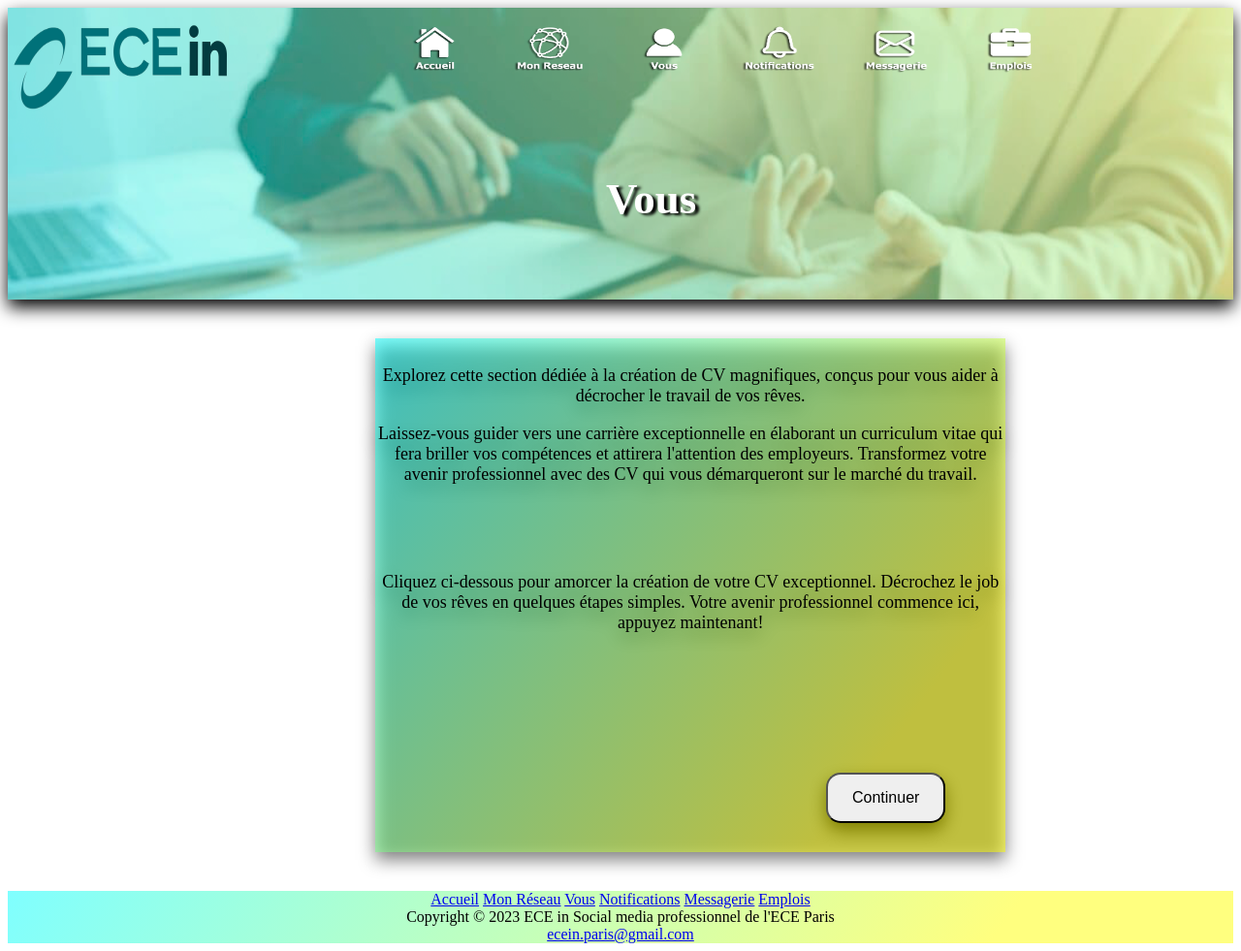
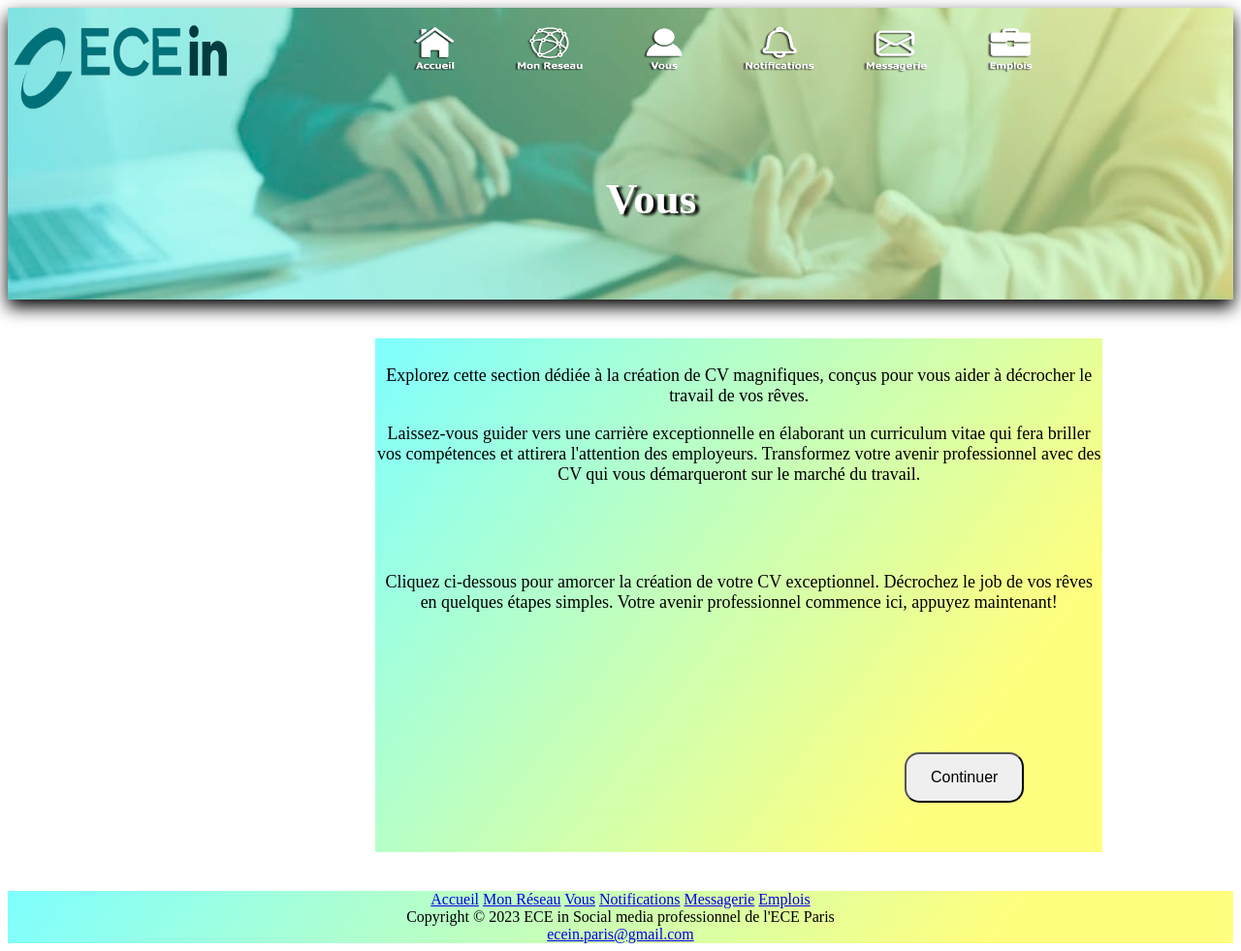
Before and after one commit to SAMYSanmugi/Projet-Web-SOCIAL-MEDIA, a PHP site: page /vous.html in a window 1280 px wide. Shown: the whole page at 97% size. Run offline with PHP 8.4, Linux system fonts and the light colour scheme.

Commit message:
css pour vous

```diff
--- a/vous.css
+++ b/vous.css
@@ -9,21 +9,27 @@ h3 {
 	margin-left: 32%;
 }
 #nav1{
-	filter: drop-shadow(black 0rem 0.5rem 9px);
 	padding-top: 10px;
 	padding-bottom: 20px;
 	margin-bottom: 40px;
 	background:linear-gradient(127deg, rgba(0, 255, 255, 0.5), rgba(255, 255, 0, 0.5) 80.71%);
+
+}
+#nav1{
+	filter: drop-shadow(black 0rem 0.5rem 9px);
+	background:url('fond12_cv.png');
+	padding-bottom: 300px auto;
+	margin-bottom: 40px;
 }
 #section{
-	filter: drop-shadow(black 0rem 0.5rem 9px);
 	height: 500px;
-	width: 650px;
+	width: 750px;
 	text-align: center;
 	padding-top: 10px;
 	padding-bottom: 20px;
 	margin-bottom: 40px;
 	background:linear-gradient(127deg, rgba(0, 255, 255, 0.5), rgba(255, 255, 0, 0.5) 80.71%);
+
 
 }
 #fin{
```
